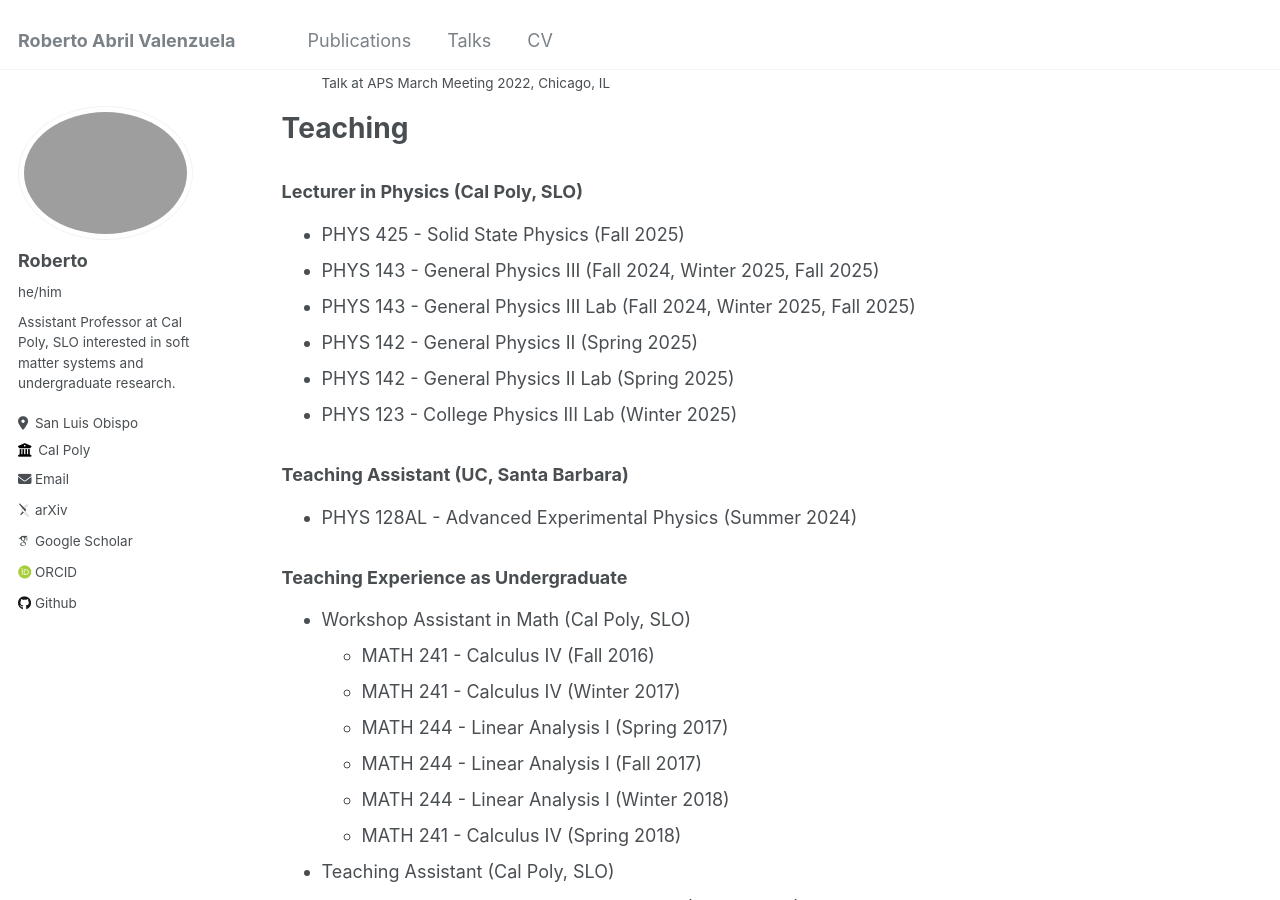
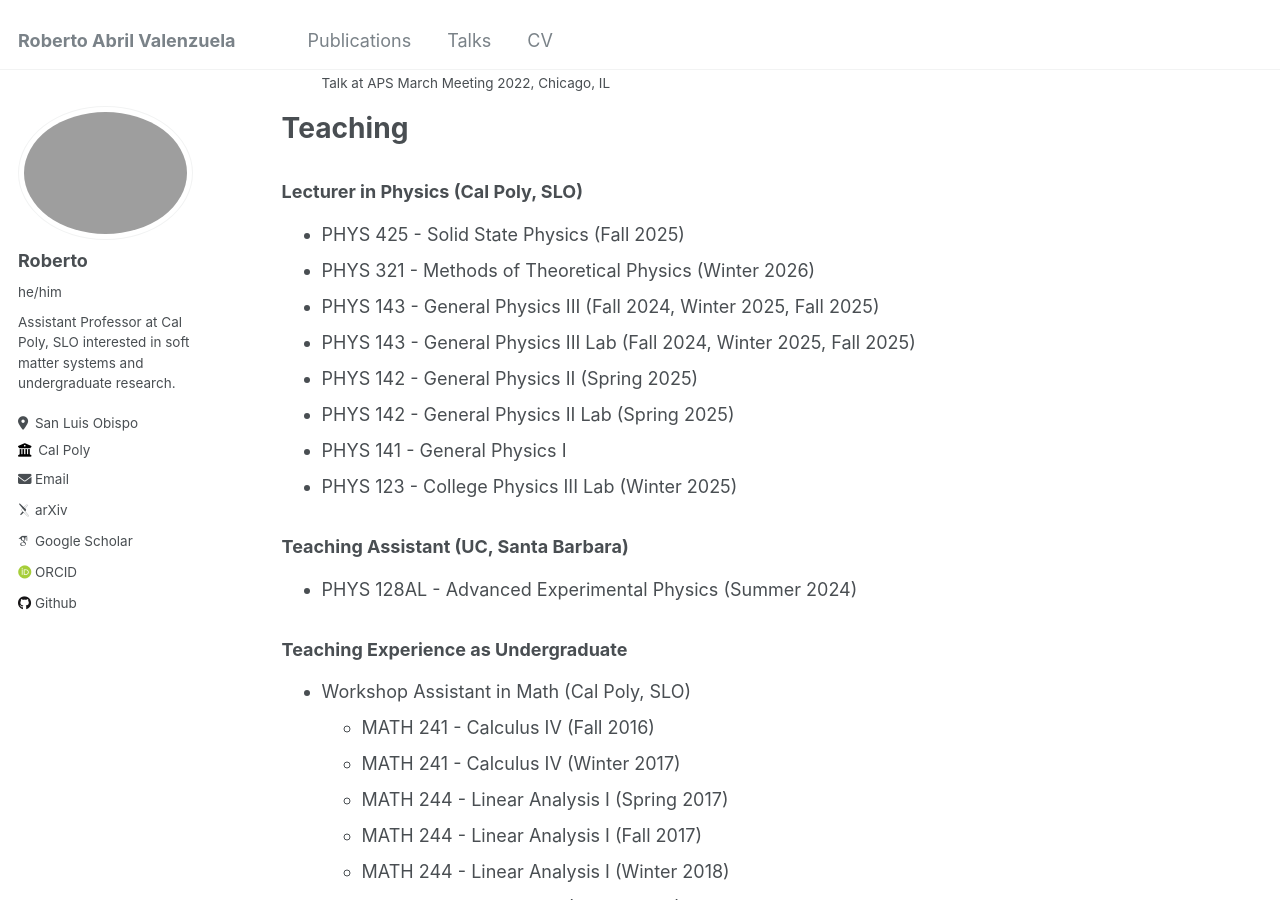
Before and after one commit to rabril/rabril.github.io, a Jekyll site: the page built from _pages/cv.md, in a window 1280 px wide and 900 px high, scrolled down 1048 px. Built offline with Jekyll 4.4.1, drawn with Linux system fonts in a browser that asks for light colours; some web fonts are replaced.

Commit message:
Update cv.md

```diff
--- a/_pages/cv.md
+++ b/_pages/cv.md
@@ -38,10 +38,12 @@ Teaching
 ======
 ### Lecturer in Physics (Cal Poly, SLO)
 * PHYS 425 - Solid State Physics (Fall 2025)
+* PHYS 321 - Methods of Theoretical Physics (Winter 2026)
 * PHYS 143 - General Physics III (Fall 2024, Winter 2025, Fall 2025)
 * PHYS 143 - General Physics III Lab (Fall 2024, Winter 2025, Fall 2025)
 * PHYS 142 - General Physics II (Spring 2025)
 * PHYS 142 - General Physics II Lab (Spring 2025)
+* PHYS 141 - General Physics I
 * PHYS 123 - College Physics III Lab (Winter 2025)
 
 
```
